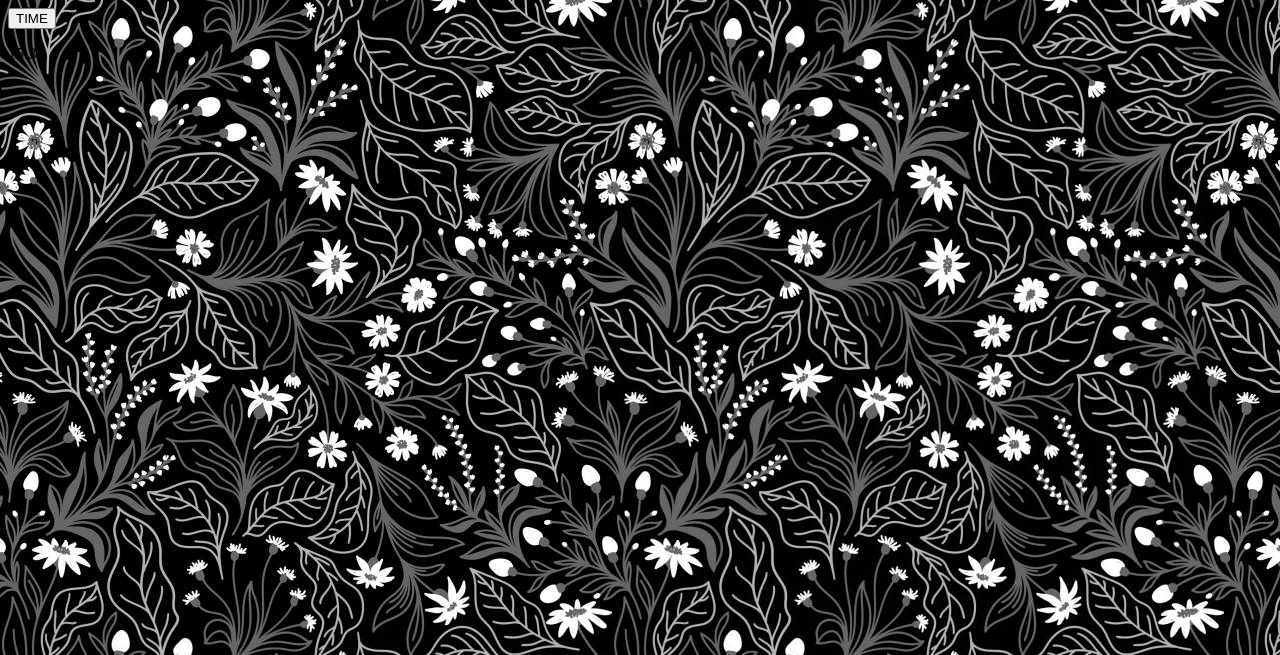
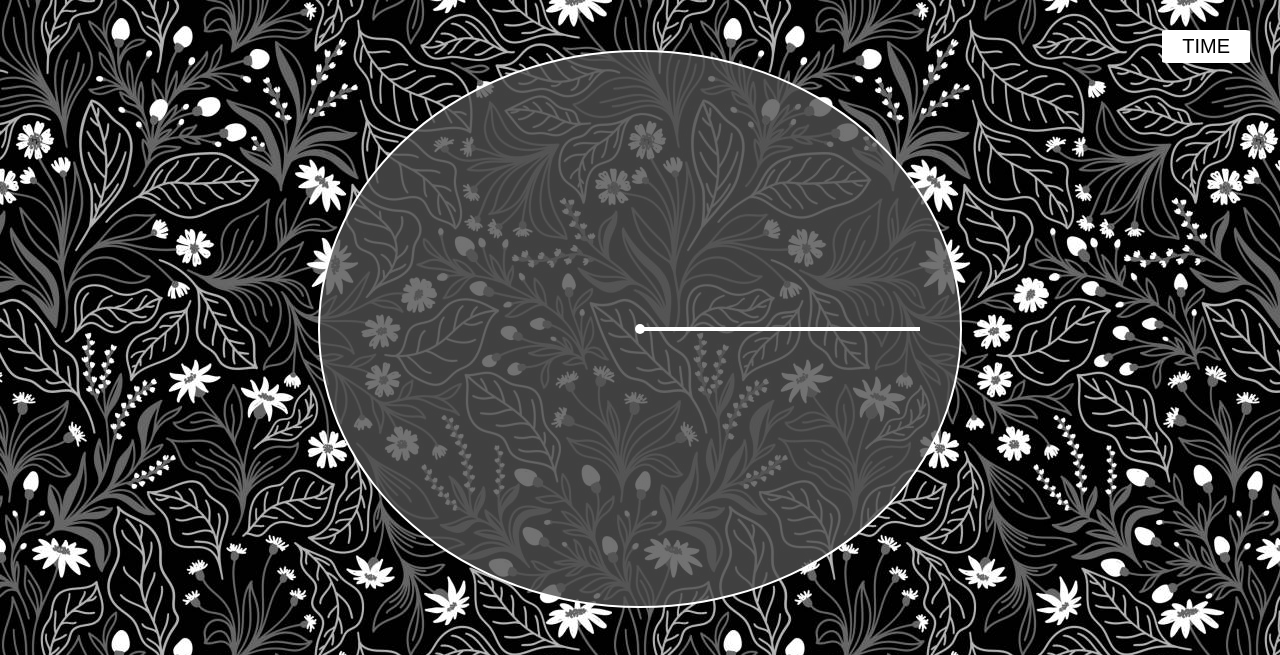
Before and after one commit to MBright90/vl_wa, a website built with webpack: page public/index.html in a window 1280 px wide. Shown: the top 655 px of the page. Built offline with nearby package versions, Linux system fonts and the light colour scheme; files whose address does not match are found by name.

Commit message:
Update styling

```diff
--- a/src/styles.css
+++ b/src/styles.css
@@ -1,5 +1,133 @@
+/* css reset */
+
+html, body, div, span, applet, object, iframe,
+h1, h2, h3, h4, h5, h6, p, blockquote, pre,
+a, abbr, acronym, address, big, cite, code,
+del, dfn, em, img, ins, kbd, q, s, samp,
+small, strike, strong, sub, sup, tt, var,
+b, u, i, center,
+dl, dt, dd, ol, ul, li,
+fieldset, form, label, legend,
+table, caption, tbody, tfoot, thead, tr, th, td,
+article, aside, canvas, details, embed,
+figure, figcaption, footer, header, hgroup,
+menu, nav, output, ruby, section, summary,
+time, mark, audio, video {
+	margin: 0;
+	padding: 0;
+	border: 0;
+	font-size: 100%;
+	font: inherit;
+	vertical-align: baseline;
+}
+/* HTML5 display-role reset for older browsers */
+article, aside, details, figcaption, figure,
+footer, header, hgroup, menu, nav, section {
+	display: block;
+}
+body {
+	line-height: 1;
+}
+ol, ul {
+	list-style: none;
+}
+blockquote, q {
+	quotes: none;
+}
+blockquote:before, blockquote:after,
+q:before, q:after {
+	content: '';
+	content: none;
+}
+table {
+	border-collapse: collapse;
+	border-spacing: 0;
+}
+
+/* site styles */
+
 body {
     background-image: url('./images/bg.jpg');
-    height: 100vh;
-    width: 100wv;
 }
+
+.layout {
+    align-items: center;
+    /* background: red; */
+    display: flex;
+    flex-direction: column;
+    justify-content: space-around;
+    gap: 50px;
+    height: calc(100vh - 100px);
+    margin: 50px;
+    width: calc(100vw - 100px);
+}
+
+.an-watch-face {
+    align-items: center;
+    background-color: rgba(80, 80, 80, 0.8);
+    border: 2px solid #fff;
+    border-radius: 50%;
+    display: flex;
+    justify-content: center;
+    height: min(80vh, 80vw);
+    width: min(80vh, 80vw);
+}
+
+.clock-center {
+    background-color: #fff;
+    border-radius: 50%;
+    height: 10px;
+    overflow: visible;
+    position: relative;
+    width: 10px;
+}
+
+.hand {
+    background-color: #fff;
+    position: absolute;
+    left: 5px;
+    height: 4px;
+    top: 3px;
+    transform-origin: left;
+}
+.second {
+    width: min(35vh, 35vw);
+}
+
+.minute {
+    width: min(30vh, 30vw);
+}
+
+.hour {
+    width: min(25vh, 25vw);
+}
+
+.di-watch-face {
+    background-color: rgba(80, 80, 80, 0.8);
+    border: 2px solid #fff;
+    border-radius: 5%;
+    padding: 20px;
+    width: fit-content;
+}
+
+.digital-watch {
+    color: #fff;
+    font-family: 'DM Mono', monospace;
+    font-size: 48px;
+}
+
+.mike-button {
+    background-color: #fff;
+    border: none;
+    border-radius: 5%;
+    cursor: pointer;
+    font-size: 20px;
+    padding: 5px 20px;
+    position: absolute;
+    top: 30px;
+    right: 30px;
+}
+
+.mike-button:active {
+    transform: scale(0.8);
+}
```
